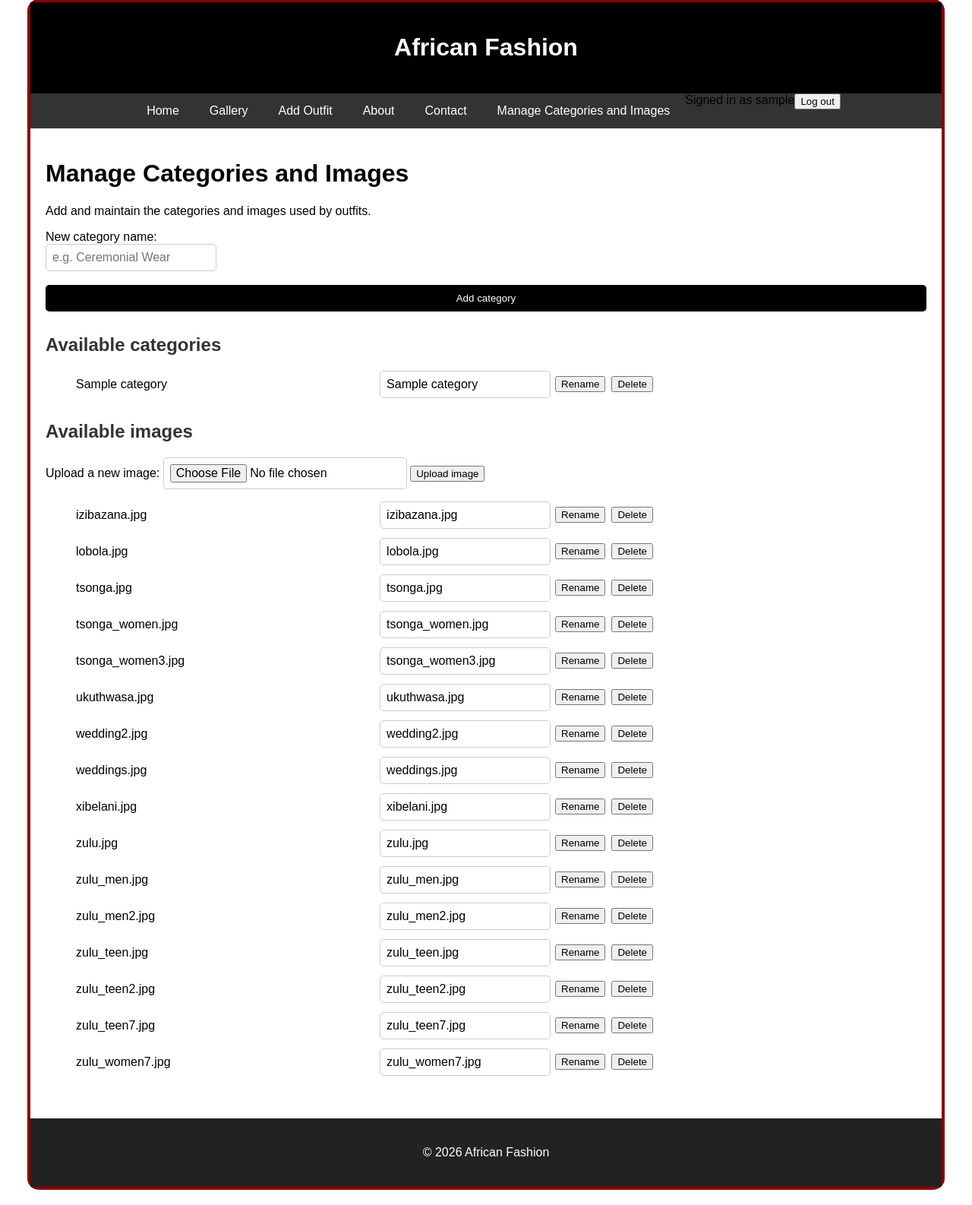
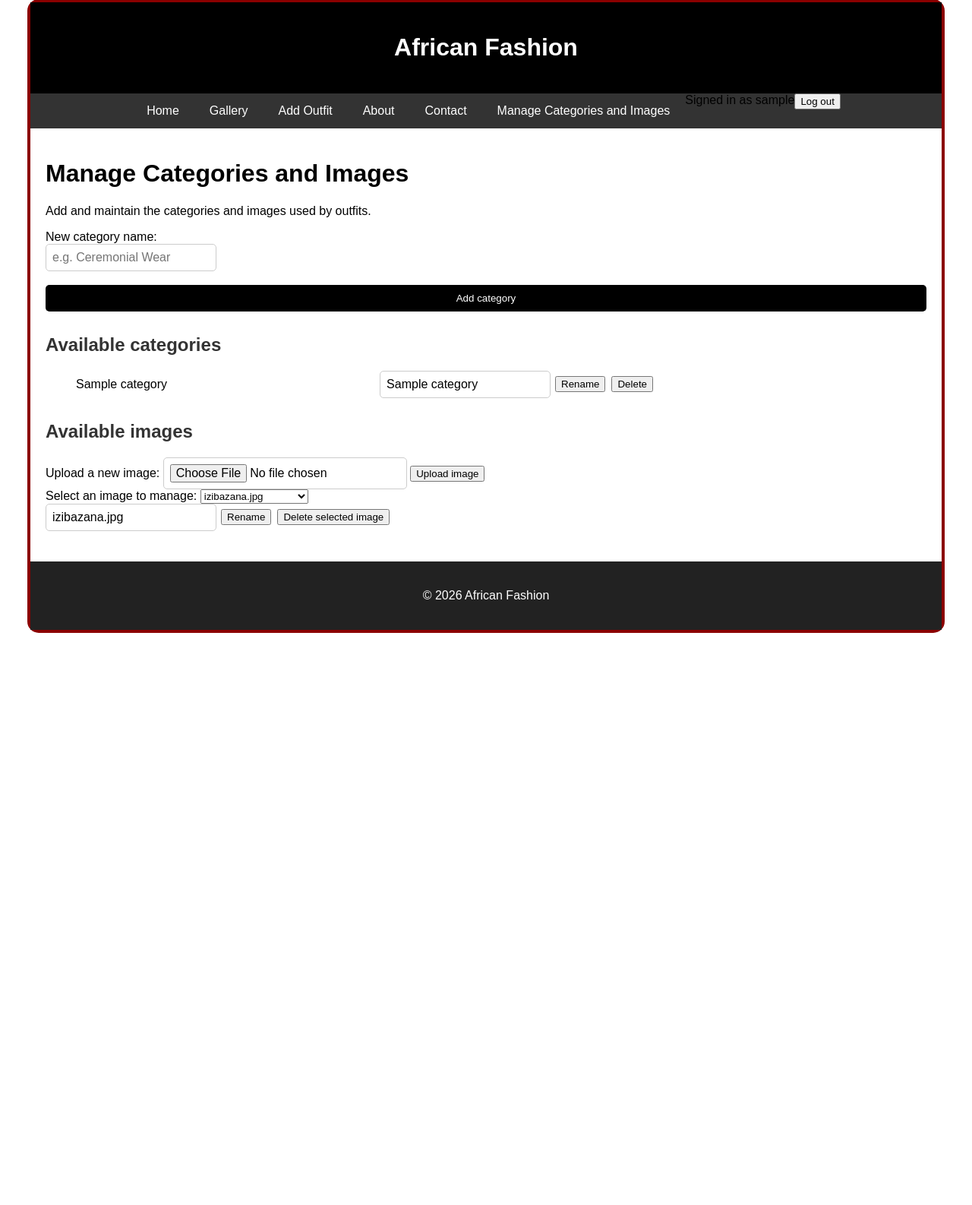
Before and after one commit to HlengiweNcube/flask_db_project, a Flask app: page /categories in a window 1280 px wide. Shown: the part 21-1607 px from the top of the page at 76% size. After the commit the page ends 854 px from the top, so only its background shows below. Run offline with Flask 3, Linux system fonts and the light colour scheme; a user stored in the database is signed in; tables that the repository leaves empty hold one stand-in row (values such as "Sample post").

Commit message:
Use image dropdown in management page

```diff
--- a/static/js/script.js
+++ b/static/js/script.js
@@ -18,3 +18,10 @@ document.addEventListener("DOMContentLoaded", () => {
         });
     });
 });
+
+function updateImageActions(select) {
+    const filename = encodeURIComponent(select.value);
+    document.getElementById("rename-image-form").action = `/images/${filename}/rename`;
+    document.getElementById("delete-image-form").action = `/images/${filename}/delete`;
+    document.getElementById("rename-image-name").value = select.value;
+}
--- a/templates/categories.html
+++ b/templates/categories.html
@@ -38,22 +38,21 @@
     <input id="image" type="file" name="image" accept=".jpg,.jpeg,.png,.gif,.webp" required>
     <button type="submit">Upload image</button>
 </form>
-<ul>
+<label for="image-management-select">Select an image to manage:</label>
+<select id="image-management-select" onchange="updateImageActions(this)"{% if not images %} disabled{% endif %}>
     {% for image in images %}
-        <li class="management-item">
-            <span>{{ image }}</span>
-            <div class="management-actions">
-                <form method="POST" action="{{ url_for('rename_image', filename=image) }}">
-                    <input type="text" name="name" value="{{ image }}" required>
-                    <button type="submit">Rename</button>
-                </form>
-                <form method="POST" action="{{ url_for('delete_image', filename=image) }}">
-                    <button type="submit">Delete</button>
-                </form>
-            </div>
-        </li>
+        <option value="{{ image }}">{{ image }}</option>
     {% else %}
-        <li>No images have been uploaded yet.</li>
+        <option>No images have been uploaded yet.</option>
     {% endfor %}
-</ul>
+</select>
+<div class="management-actions image-actions">
+    <form id="rename-image-form" method="POST" action="{% if images %}{{ url_for('rename_image', filename=images[0]) }}{% endif %}">
+        <input id="rename-image-name" type="text" name="name" value="{% if images %}{{ images[0] }}{% endif %}" required{% if not images %} disabled{% endif %}>
+        <button type="submit"{% if not images %} disabled{% endif %}>Rename</button>
+    </form>
+    <form id="delete-image-form" method="POST" action="{% if images %}{{ url_for('delete_image', filename=images[0]) }}{% endif %}">
+        <button type="submit"{% if not images %} disabled{% endif %}>Delete selected image</button>
+    </form>
+</div>
 {% endblock %}
```
Also changed, not shown: test_app.py (+9 -0 lines).
